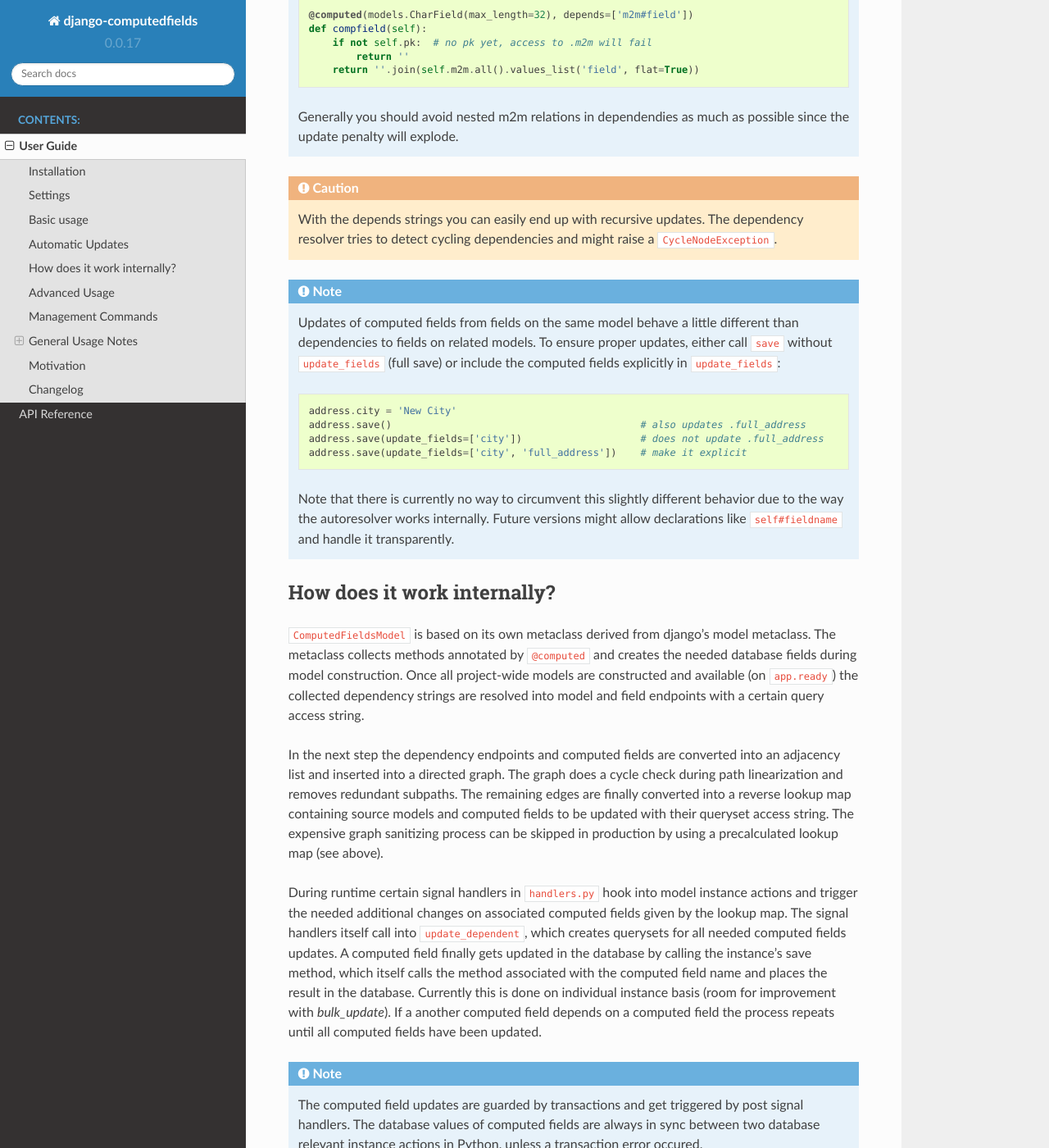
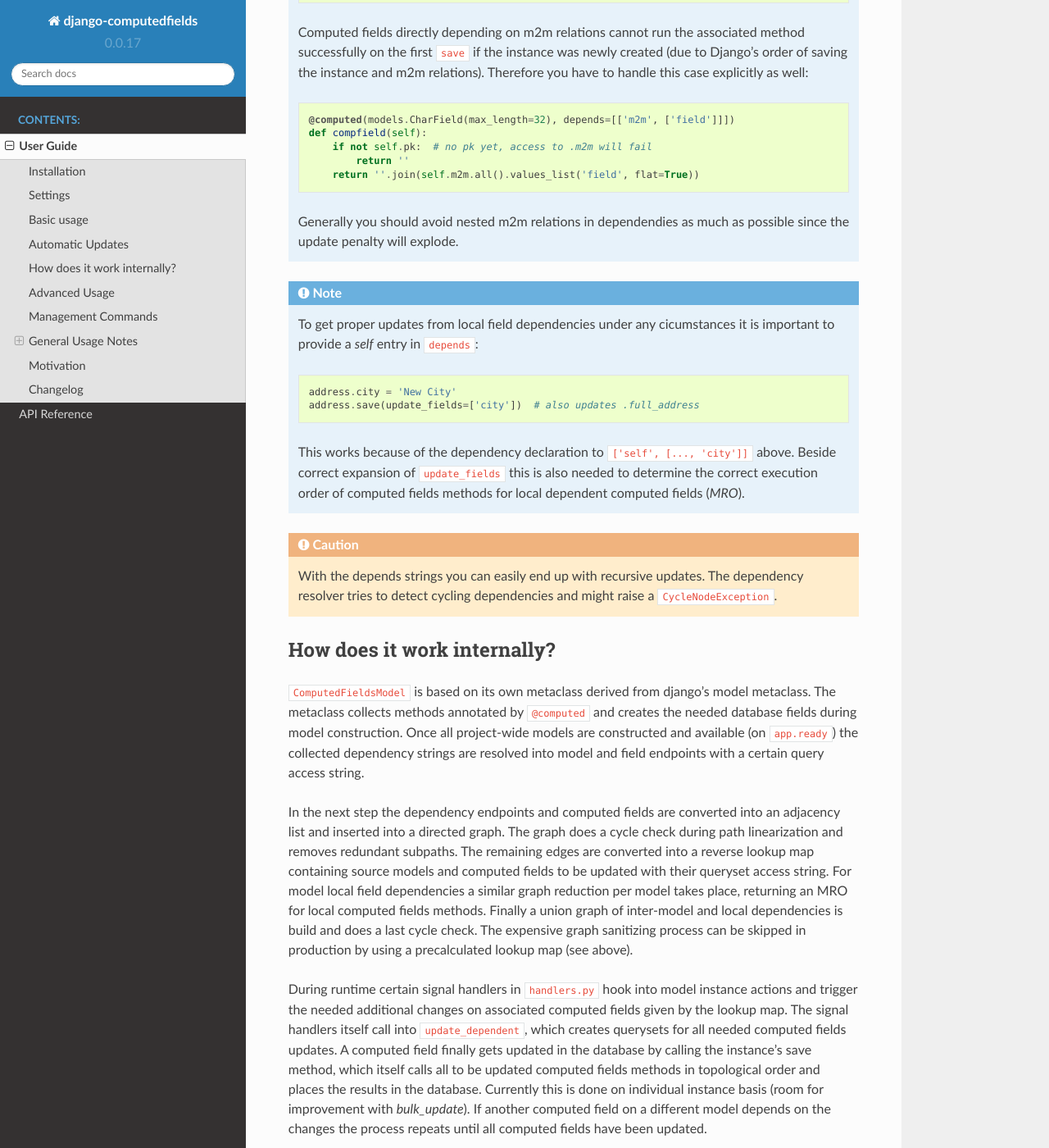
Before and after one commit to netzkolchose/django-computedfields, a Sphinx documentation site: the page built from docs/manual.rst, in a window 1280 px wide and 1400 px high, scrolled down 2754 px. Shown: the whole window at 82% size. Built offline with Sphinx 7.4.7 and the Read the Docs theme 2.0.0, drawn with Linux system fonts in a browser that asks for light colours; the version number is read from the project's files by our own code; some of the changed text lies outside the part shown.

Commit message:
update docs

```diff
--- a/docs/manual.rst
+++ b/docs/manual.rst
@@ -62,13 +62,13 @@
         forename = models.CharField(max_length=32)
         surname = models.CharField(max_length=32)
 
-        @computed(models.CharField(max_length=32))
+        @computed(models.CharField(max_length=32), depends=[['self', ['surname', 'forename']]])
         def combined(self):
             return u'%s, %s' % (self.surname, self.forename)
 
 ``combined`` will be turned into a real database field and can be accessed
 and searched like any other database field. During saving the associated method gets called
-and it's result written to the database. With the method ``compute('fieldname')`` you can
+and its result written to the database. With the method ``compute('fieldname')`` you can
 inspect the value that will be written, which is useful if you have pending
 changes:
 
@@ -79,16 +79,15 @@
     >>> person.combined             # outputs 'Jenkins, Leeroy'
     >>> Person.objects.filter(combined__<some condition>)  # used in a queryset
 
-The ``@computed`` decorator expects a model field as first argument to hold the
+The ``@computed`` decorator expects a model field instance as first argument to hold the
 result of the decorated method.
 
 
 Automatic Updates
 -----------------
 
-The ``@computed`` decorator understands a keyword argument ``depends`` to indicate
-dependencies to related model fields. If set, the computed field gets automatically
-updated upon changes of the related fields.
+The  `depends` keyword argument of the decorator can be used with any relation to indicate
+dependencies to fields on other models as well.
 
 The example above extended by a model ``Address``:
 
@@ -100,22 +99,27 @@
         postal = models.CharField(max_length=32)
         city = models.CharField(max_length=32)
 
-        @computed(models.CharField(max_length=256), depends=['person#combined'])
+        @computed(models.CharField(max_length=256), depends=[
+            ['self', ['street', 'postal', 'city']],
+            ['person', ['combined']]
+        ])
         def full_address(self):
             return u'%s, %s, %s %s' % (self.person.combined, self.street,
                                        self.postal, self.city)
 
-Now if the name of a person changes, the field ``full_address`` will be updated
-accordingly.
+Now a change to ``self.street``, ``self.postal``, ``self.city`` or ``person.combined``
+will update ``full_address``.
 
-Note the format of the depends string - it consists of the relation name
-and the field name separated by '#'. The field name is mandatory for any
-dependency to trigger a proper update. (In fact it can be omitted for normal
-fields if you never use ``.save`` with explicit setting ``update_fields``.
-But that is an implementation detail you should not rely on.)
-The relation name part can span serveral models, simply name the relation
-in python style with a dot (e.g. ``'a.b.c'``).
-A relation can be of any of foreign key, m2m, o2o and their back relations.
+Dependencies should be listed as ``['relation_name', fieldnames_on_that_model]``.
+The relation can span serveral models, simply name the relation
+in python style with a dot (e.g. ``'a.b.c'``). A relation can be of any of
+foreign key, m2m, o2o and their back relations.
+The fieldnames should be a list of strings of concrete fields on the foreign model.
+
+.. WARNING::
+
+    The old `depends` syntax is deprecated and should not be used anymore. It will be removed with
+    a future version.
 
 .. NOTE::
 
@@ -124,7 +128,7 @@
 
     .. CODE:: python
 
-        @computed(models.CharField(max_length=32), depends=['nullable_relation#field'])
+        @computed(models.CharField(max_length=32), depends=[['nullable_relation', ['field']]])
         def compfield(self):
             if not self.nullable_relation:          # special handling of NULL here
                 return 'something else'
@@ -137,7 +141,7 @@
 
     .. CODE:: python
 
-        @computed(models.CharField(max_length=32), depends=['m2m#field'])
+        @computed(models.CharField(max_length=32), depends=[['m2m', ['field']]])
         def compfield(self):
             if not self.pk:  # no pk yet, access to .m2m will fail
                 return ''
@@ -146,29 +150,25 @@
     Generally you should avoid nested m2m relations in dependendies
     as much as possible since the update penalty will explode.
 
+.. NOTE::
+
+    To get proper updates from local field dependencies under any cicumstances
+    it is important to provide a `self` entry in ``depends``:
+
+    .. CODE:: python
+
+        address.city = 'New City'
+        address.save(update_fields=['city'])  # also updates .full_address
+
+    This works because of the dependency declaration to ``['self', [..., 'city']]`` above.
+    Beside correct expansion of ``update_fields`` this is also needed to determine
+    the correct execution order of computed fields methods for local dependent computed fields (`MRO`).
+
 .. CAUTION::
 
     With the depends strings you can easily end up with recursive updates.
     The dependency resolver tries to detect cycling dependencies and might
     raise a ``CycleNodeException``.
-
-.. NOTE::
-
-    Updates of computed fields from fields on the same model behave a little
-    different than dependencies to fields on related models. To ensure proper updates,
-    either call ``save`` without ``update_fields`` (full save) or
-    include the computed fields explicitly in ``update_fields``:
-
-    .. CODE:: python
-
-        address.city = 'New City'
-        address.save()                                          # also updates .full_address
-        address.save(update_fields=['city'])                    # does not update .full_address
-        address.save(update_fields=['city', 'full_address'])    # make it explicit
-
-    Note that there is currently no way to circumvent this slightly different behavior
-    due to the way the autoresolver works internally.
-    Future versions might allow declarations like ``self#fieldname`` and handle it transparently.
 
 
 How does it work internally?
@@ -181,17 +181,20 @@
 
 In the next step the dependency endpoints and computed fields are converted into an adjacency list and inserted
 into a directed graph. The graph does a cycle check during path linearization and removes redundant subpaths.
-The remaining edges are finally converted into a reverse lookup map containing source models and computed fields
-to be updated with their queryset access string. The expensive graph sanitizing process can be skipped
-in production by using a precalculated lookup map (see above).
+The remaining edges are converted into a reverse lookup map containing source models and computed fields
+to be updated with their queryset access string. For model local field dependencies a similar graph reduction per
+model takes place, returning an MRO for local computed fields methods. Finally a union graph of
+inter-model and local dependencies is build and does a last cycle check. The expensive graph sanitizing process
+can be skipped in production by using a precalculated lookup map (see above).
 
 During runtime certain signal handlers in ``handlers.py`` hook into model instance actions and trigger
 the needed additional changes on associated computed fields given by the lookup map.
 The signal handlers itself call into ``update_dependent``, which creates querysets for all needed
 computed fields updates. A computed field finally gets updated in the database by calling the instance's save method,
-which itself calls the method associated with the computed field name and places the result in the database.
+which itself calls all to be updated computed fields methods in topological order and places the results in the database.
 Currently this is done on individual instance basis (room for improvement with `bulk_update`).
-If a another computed field depends on a computed field the process repeats until all computed fields have been updated.
+If another computed field on a different model depends on the changes the process repeats until
+all computed fields have been updated.
 
 .. NOTE::
 
@@ -200,7 +203,7 @@
     instance actions in Python, unless a transaction error occured.
 
 On ORM level all updates are turned into querysets filtering on dependent computed fields models
-in ``update_dependent``. A depends string like ``'a.b.c#...'`` on a computed fields model `X` will either
+in ``update_dependent``. A dependency like ``['a.b.c', [...]]`` on a computed fields model `X` will either
 be turned into a queryset like ``X.objects.filter(a__b__c=instance)`` or ``X.objects.filter(a__b__c__in=instance)``,
 depending on ``instance`` being a single model instance or a queryset of model ``C``.
 The queryset gets further reduced by ``.distinct()`` to rule out duplicated entries.
@@ -309,8 +312,8 @@
   rather big JOIN tables for many long depends strings. If you hit that ground, either try to resort
   to bulk actions with manually using ``update_dependent`` or rework your scheme by introducing additional
   denormalization models.
-- Try to avoid multiple 1:n relations in a dependency chain like ``'fk_back_a.fk_back_b...'`` or
-  ``'m2m_a.m2m_b...'``, as the query penalty might explode. Although the querysets are stripped down by
+- Try to avoid multiple 1:n relations in a dependency chain like ``['fk_back_a.fk_back_b...', [...]]`` or
+  ``['m2m_a.m2m_b...', [...]]``, as the query penalty might explode. Although the querysets are stripped down by
   ``.distinct()`` before doing the updates, the DBMS might have a hard time to join and filter the entries
   in the first place, if the tables are getting big.
 - Try to keep the record count low on related computed fields models, as ``update_dependent`` has to run the method
@@ -334,5 +337,8 @@
 Changelog
 ---------
 
+- 0.0.18
+    - New `depends` syntax deprecating the old one.
+    - MRO of local computed field methods implemented.
 - 0.0.17
     - Dropped Python 2.7 and Django 1.11 support.
```
Also changed, not shown: README.md (+10 -7 lines), 3 other files.
